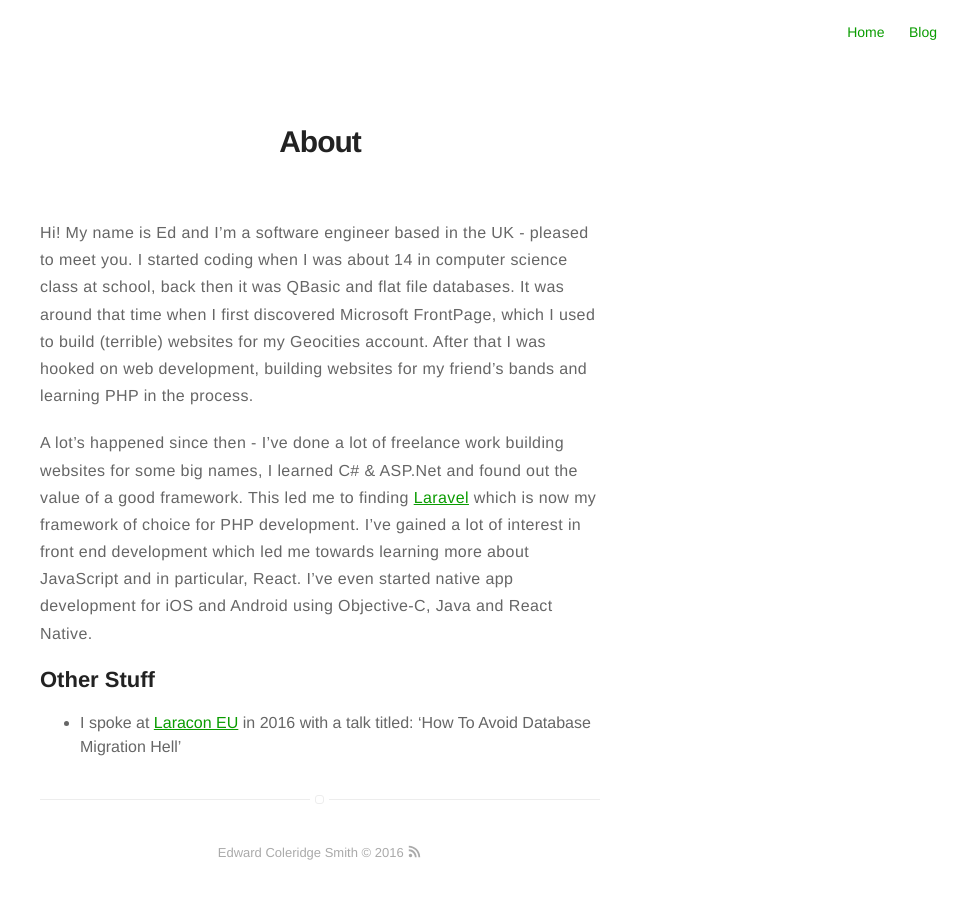
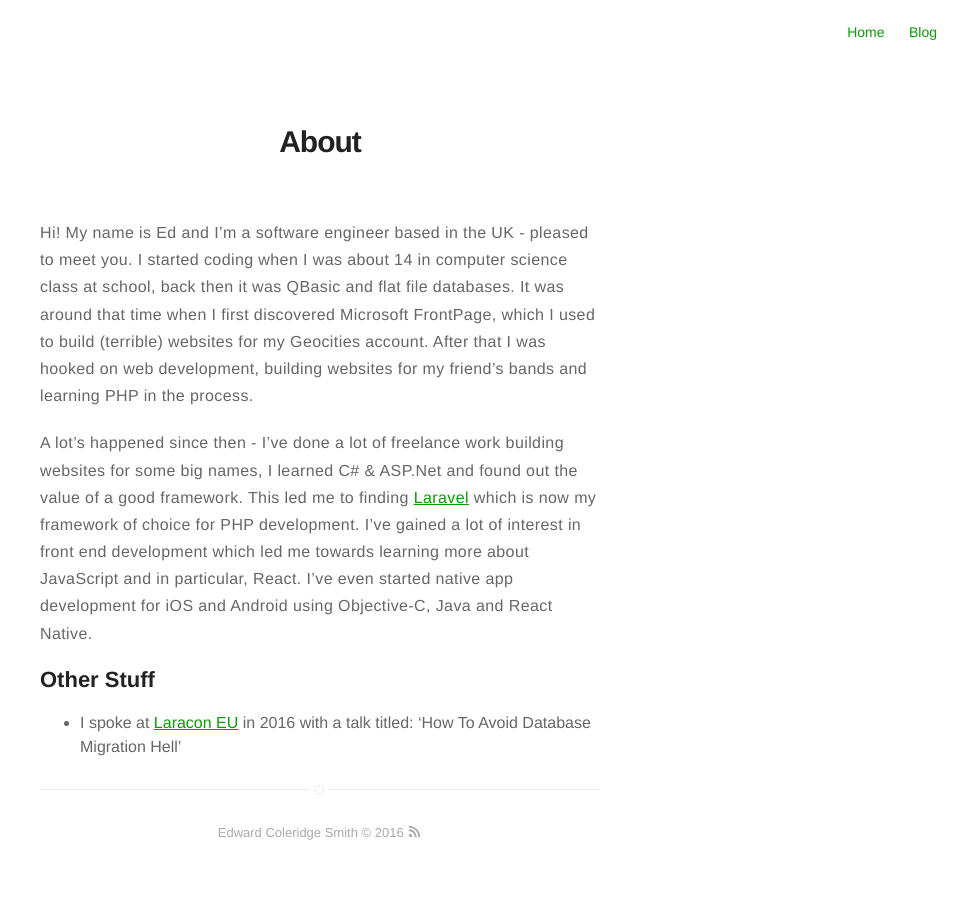
Before and after one commit to edcs/username.github.io, a Jekyll site: the page built from about.md, in a window 1280 px wide. Shown: the whole page, without its empty margins (320-1280 px from the left). Built offline with Jekyll 4.4.1, drawn with Linux system fonts in a browser that asks for light colours.

Commit message:
Some CSS Fixes

```diff
--- a/_sass/base/general.sass
+++ b/_sass/base/general.sass
@@ -7,7 +7,6 @@
 	color: $alpha
 
 h1, h2, h3, h4
-	font-family: $fontSans
 	color: $beta
 	-webkit-font-smoothing: antialiased
 	text-rendering: optimizeLegibility
--- a/_sass/components/author.sass
+++ b/_sass/components/author.sass
@@ -16,7 +16,6 @@
 
     > .toright > .name
         font-size: 1.5rem
-        font-family: $fontSans
         font-weight: 500
         margin: 6px 0 0
 
@@ -29,7 +28,6 @@
             display: block
 
     > .toright > .bio
-        font-family: $fontSans
         font-weight: 300
         color: $gama
         font-size: 1.3rem
--- a/_sass/components/footer.sass
+++ b/_sass/components/footer.sass
@@ -1,7 +1,7 @@
 .footer-main
     border-top: 1px solid $epsilon
-    padding: 40px 0
-    margin: 40px 0 0
+    padding: 3rem 0
+    margin: 3rem 0 0
     font-size: 1.3rem
     color: $gama
     font-weight: 300
```
